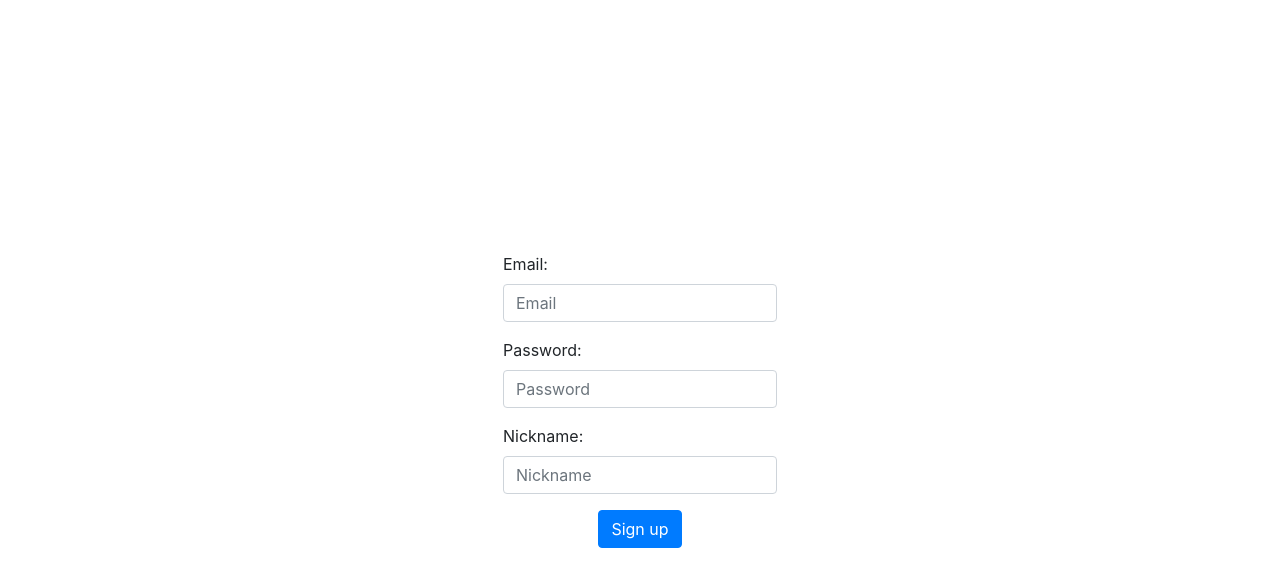
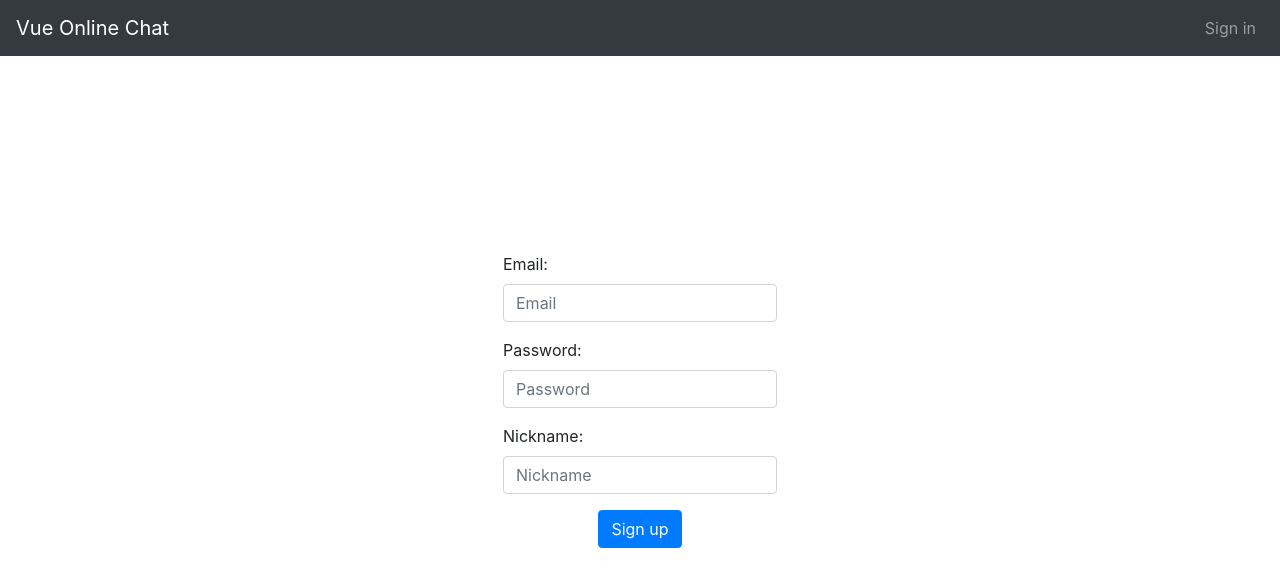
Before and after one commit to kaguya3222/vue-online-chat, a Vue app: page /signUp in a window 1280 px wide. Shown: the top 586 px of the page. Built offline with nearby package versions, Linux system fonts and the light colour scheme; no server answers.

Commit message:
Created TheNavbar component

```diff
--- a/src/App.vue
+++ b/src/App.vue
@@ -1,13 +1,18 @@
 <template>
   <div id="app">
+    <TheNavbar />
     <router-view />
   </div>
 </template>
 
 <script>
+import TheNavbar from "./components/TheNavbar";
 import { firebaseAuthentication } from "./firebaseConfig";
 
 export default {
+  components: {
+    TheNavbar
+  },
   created() {
     this.setFirebaseAuthEvents();
   },
--- /dev/null
+++ b/src/components/TheNavbar.vue
@@ -0,0 +1,39 @@
+<template>
+  <b-navbar toggleable="lg" type="dark" variant="dark">
+    <b-navbar-brand :to="{ name: 'Home' }">Vue Online Chat</b-navbar-brand>
+
+    <b-navbar-toggle target="nav-collapse"></b-navbar-toggle>
+
+    <b-collapse id="nav-collapse" is-nav>
+      <b-navbar-nav class="ml-auto">
+        <b-nav-item-dropdown right v-if="nickname">
+          <template v-slot:button-content>
+            <em>{{ nickname }}</em>
+          </template>
+          <b-dropdown-item href="#" @click.prevent="signOut"
+            >Sign Out</b-dropdown-item
+          >
+        </b-nav-item-dropdown>
+        <b-nav-item :to="{ name: 'SignUp' }" v-else>Sign in</b-nav-item>
+      </b-navbar-nav>
+    </b-collapse>
+  </b-navbar>
+</template>
+
+<script>
+import { mapGetters } from "vuex";
+import { firebaseAuthentication } from "../firebaseConfig";
+export default {
+  name: "TheNavbar",
+  computed: {
+    ...mapGetters(["nickname"])
+  },
+  methods: {
+    signOut() {
+      firebaseAuthentication.signOut();
+    }
+  }
+};
+</script>
+
+<style scoped></style>
```
